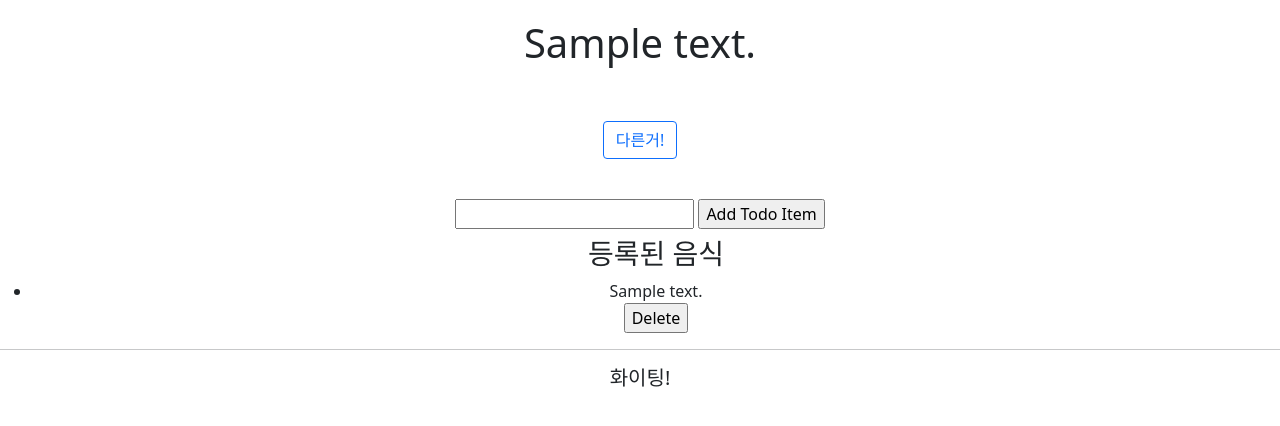
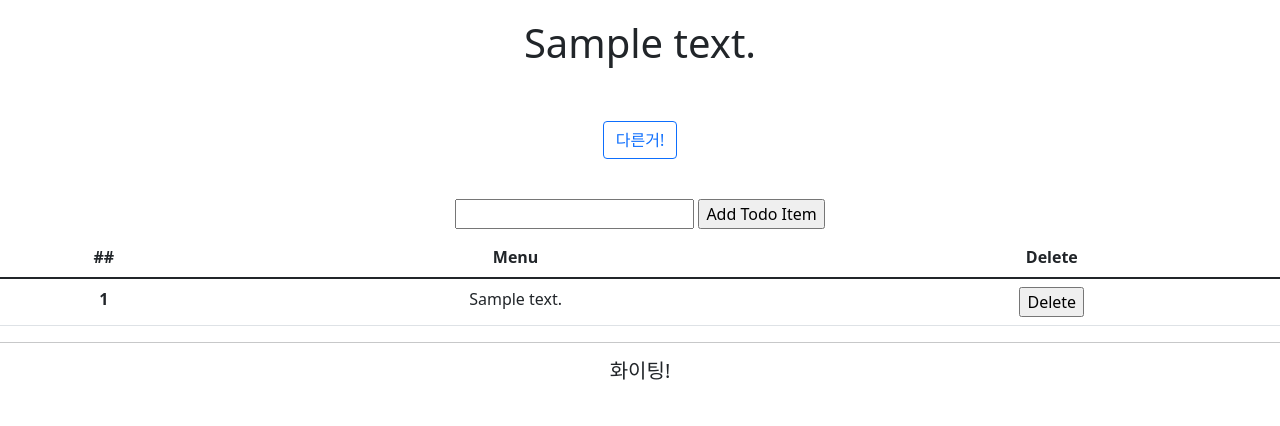
Before and after one commit to Kogoon/simsim2, a Django app: page / in a window 1280 px wide. Shown: the part 268-694 px from the top of the page. Run offline with Django 4.2, Linux system fonts and the light colour scheme; tables that the repository leaves empty hold one stand-in row (values such as "Sample post").

Commit message:
Modified html

```diff
--- a/mysite/menuapp/templates/menuapp/menu.html
+++ b/mysite/menuapp/templates/menuapp/menu.html
@@ -23,6 +23,29 @@
     {% include 'menuapp/addmenu.html' %}
 </div>
 
+<div class=".container-lg mt-2 mp-2">
+    <table class="table">
+        <thead>
+        <tr>
+            <th scope="col">##</th>
+            <th scope="col">Menu</th>
+            <th scope="col">Delete</th>
+        </tr>
+        </thead>
+        <tbody>
+            {% for i in menu_lists %}
+            <tr>
+                <th scope="row">{{ i.id }}</th>
+                <td>{{ i.content }}</td>
+                <td>{% include 'menuapp/deletemenu.html' with i=i %}</td>
+            </tr>
+            {% empty %}
+            <h5>등록된 음식이 없습니다!</h5>
+            {% endfor %}
+        </tbody>
+    </table>
+</div>
+<!--
 <ul>
     <h3>등록된 음식</h3>
     {% for i in menu_lists %}
@@ -32,5 +55,6 @@
         <h5>등록된 음식이 없습니다!</h5>
     {% endfor %}
 </ul>
+-->
 
 {% endblock %}
--- a/mysite/menuapp/views.py
+++ b/mysite/menuapp/views.py
@@ -13,30 +13,34 @@ def get_menu(request):
     if request.method == "GET":
         '''homepage site'''
 
-        lunch_list = ["마라탕", "맥도날드", "인도카레", "육수당", "돈카츠", "서브웨이", "라멘", "초밥"]
-        menu = "".join(random.sample(lunch_list, k=1))
+        #lunch_list = ["마라탕", "맥도날드", "인도카레", "육수당", "돈카츠", "서브웨이", "라멘", "초밥"]
+        #menu = "".join(random.sample(lunch_list, k=1))
 
         all_menus = Menus.objects.all()
-        cursor = connection.cursor()
 
-        randomsql = "select content from menuapp_menus order by rand() limit 1"
-        result = cursor.execute(randomsql)
-        books = cursor.fetchall()
+        try:
+            cursor = connection.cursor()
 
-        connection.commit()
-        connection.close()
+            randomsql = "select content from menuapp_menus order by rand() limit 1"
 
-        print(books[0][0])
+            result = cursor.execute(randomsql)
+            menuss = cursor.fetchall()
 
+            connection.commit()
+            connection.close()
 
+            return render(request, 'menuapp/menu.html',
+            {
+                'menu': menuss[0][0],
+                'menu_lists': all_menus,
+            })
 
-        #lunch_list.append(all_menus.content)
-
-        return render(request, 'menuapp/menu.html',
-        {
-            'menu': books[0][0],
-            'menu_lists': all_menus,
-        })
+        except:
+            print("except")
+            return render(request, 'menuapp/menu.html',
+            {
+                'menu': '등록된 메뉴가 없습니다.',
+            })
 
 
     elif request.mothod == "POST":
```
